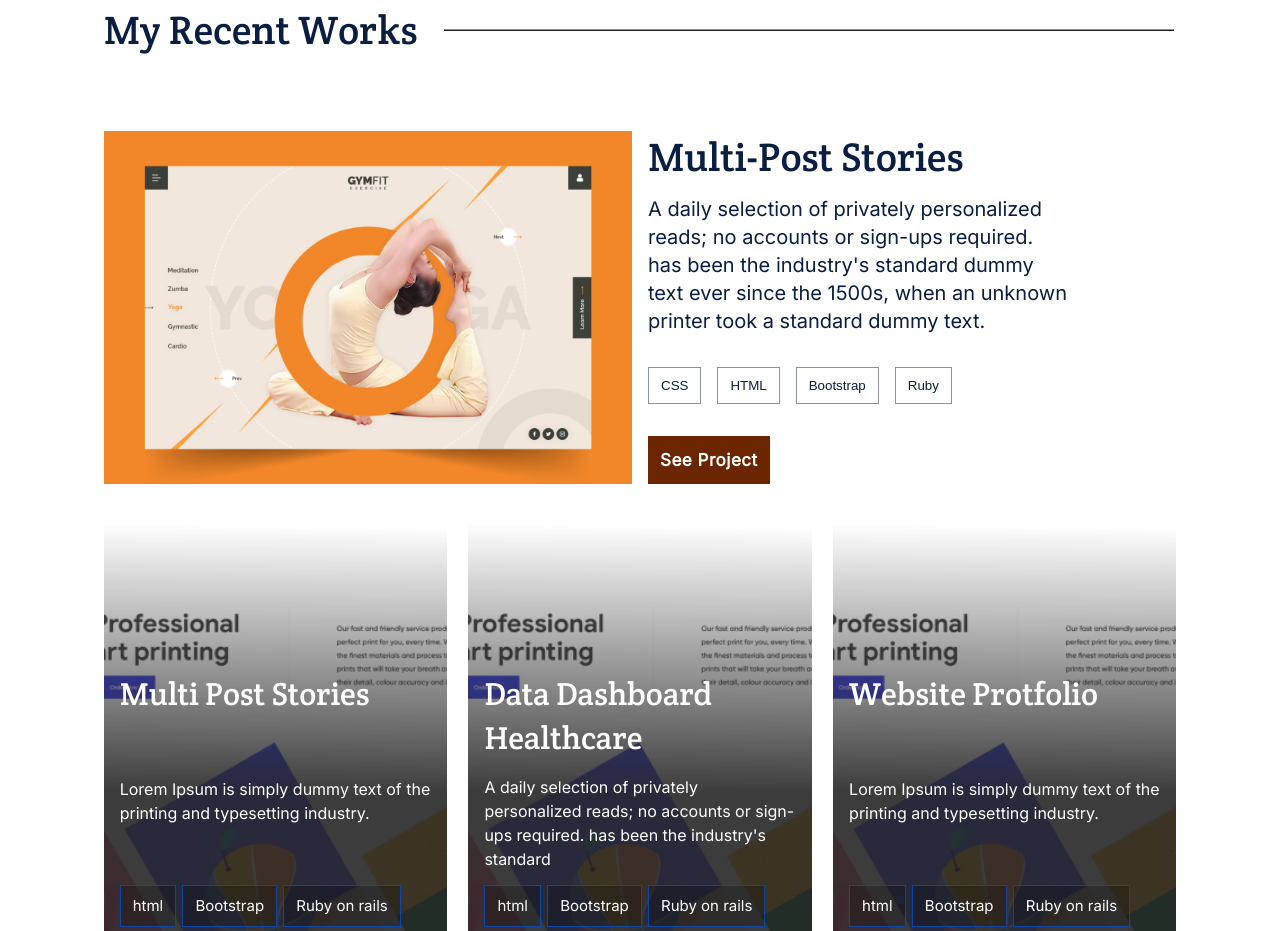
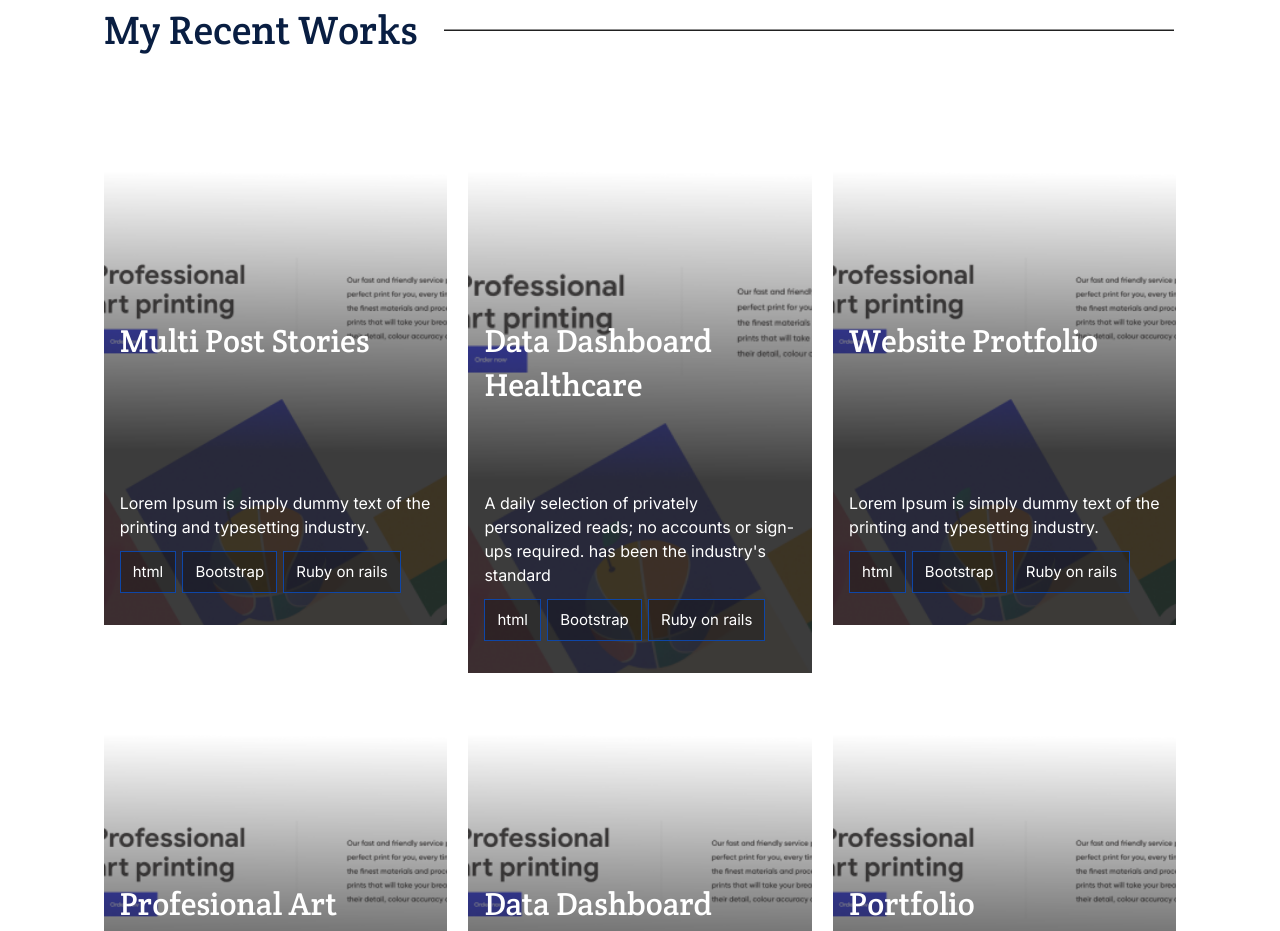
Before and after one commit to abeltsew/portfolio, a plain HTML site: page index.html in a window 1280 px wide. Shown: the part 840-1771 px from the top of the page. Drawn offline with Linux system fonts and the light colour scheme.

Commit message:
Move main card to js

```diff
--- a/index.html
+++ b/index.html
@@ -108,28 +108,7 @@
         <h2>My Recent Works</h2>
         <img src="images\spacer.svg" alt="Work Section devider" />
       </div>
-      <div class="projects">
-        <img
-          class="projectImg"
-          src="images/projectImg.png"
-          alt="Main project container"
-        />
-        <div class="projectInfo">
-          <h2 class="projectTitle">Multi-Post Stories</h2>
-          <p class="projectDesc">
-            A daily selection of privately personalized reads; no accounts or
-            sign-ups required. has been the industry's standard dummy text ever
-            since the 1500s, when an unknown printer took a standard dummy text.
-          </p>
-          <ul class="tools">
-            <li><button class="toolsBtn">CSS</button></li>
-            <li><button class="toolsBtn">HTML</button></li>
-            <li><button class="toolsBtn">Bootstrap</button></li>
-            <li><button class="toolsBtn">Ruby</button></li>
-          </ul>
-          <button class="mainSeeBtn">See Project</button>
-        </div>
-      </div>
+      <div class="projects"></div>
       <!-- Detail Modal Pop up -->
       <div class="modal showModal"></div>
       <div class="cards">
--- a/style.css
+++ b/style.css
@@ -877,7 +877,11 @@ footer {
     justify-content: space-between;
     padding-bottom: 1rem;
     padding-top: 3rem;
-    height: 435px;
+    height: unset;
+  }
+
+  .card h2 {
+    height: 10rem;
   }
 
   .cardBtns {
```
